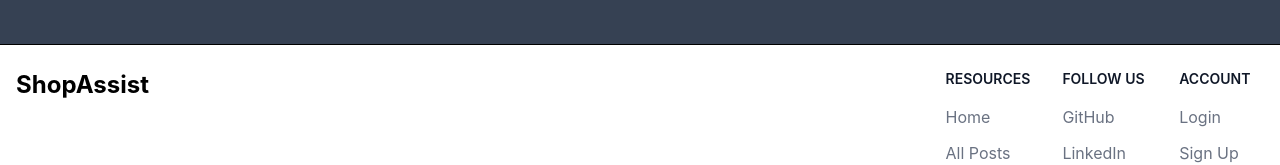
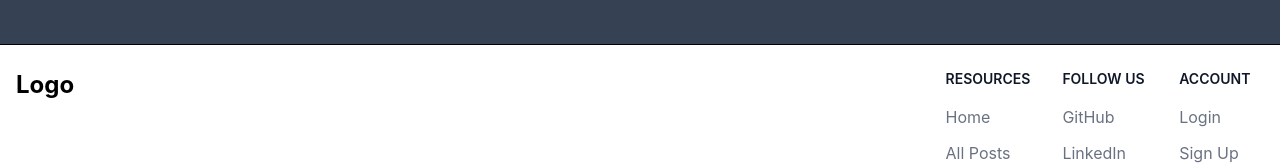
Before and after one commit to sourav-07-s/ReactProject--Blog, a React (Vite) app in the folder Full-React-Project/: page / in a window 1280 px wide. Shown: the part 537-702 px from the top of the page. Built offline with nearby package versions, Linux system fonts and the light colour scheme; no server answers.

Commit message:
name change

```diff
--- a/Full-React-Project/src/components/Footer/Footer.jsx
+++ b/Full-React-Project/src/components/Footer/Footer.jsx
@@ -10,7 +10,7 @@ export default function Footer() {
               to="/"
               className="text-2xl font-bold"
             >
-              ShopAssist
+              Logo
             </Link>
           </div>
 
```
